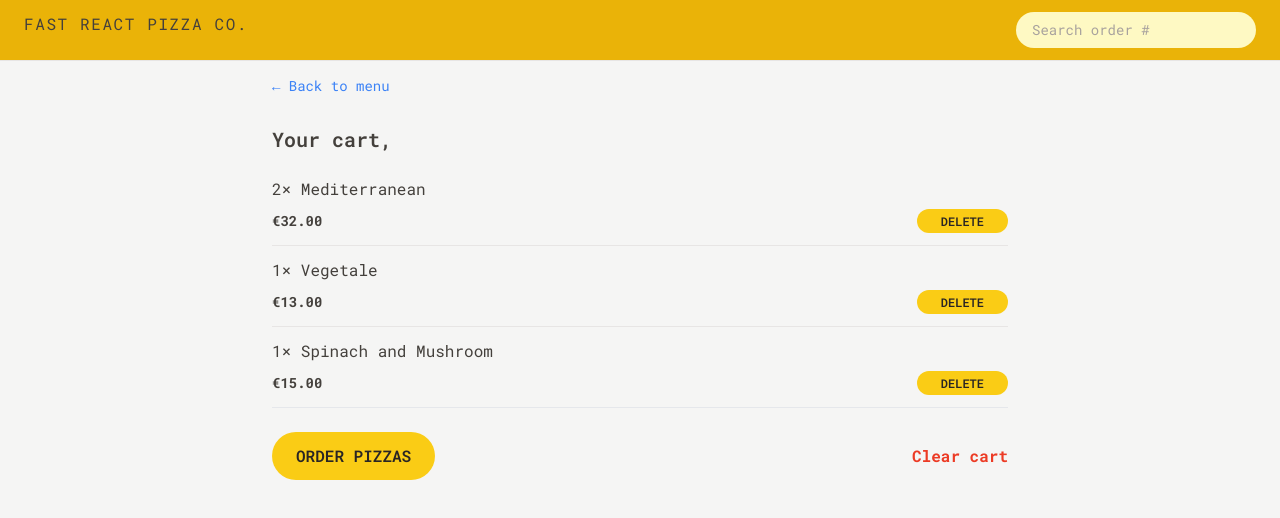
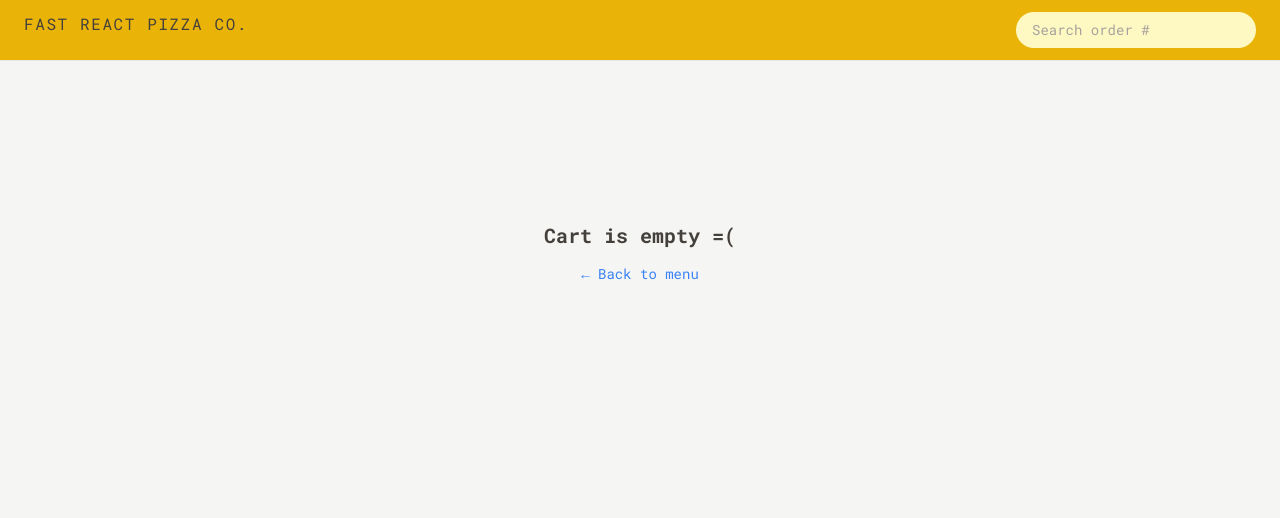
Before and after one commit to ViktorFedorov/fast-react-pizza, a React (Vite) app: page /cart in a window 1280 px wide. Shown: the top 518 px of the page. Built offline with nearby package versions, Linux system fonts and the light colour scheme.

Commit message:
cart add empty

```diff
--- a/src/features/cart/Cart.jsx
+++ b/src/features/cart/Cart.jsx
@@ -1,35 +1,20 @@
 import { Link } from 'react-router-dom'
 import LinkButton from '../../ui/LinkButton.jsx'
 import CartItem from './CartItem.jsx'
-import { useSelector } from 'react-redux'
-
-const fakeCart = [
-  {
-    pizzaId: 12,
-    name: 'Mediterranean',
-    quantity: 2,
-    unitPrice: 16,
-    totalPrice: 32
-  },
-  {
-    pizzaId: 6,
-    name: 'Vegetale',
-    quantity: 1,
-    unitPrice: 13,
-    totalPrice: 13
-  },
-  {
-    pizzaId: 11,
-    name: 'Spinach and Mushroom',
-    quantity: 1,
-    unitPrice: 15,
-    totalPrice: 15
-  }
-]
+import { useDispatch, useSelector } from 'react-redux'
+import { clearCart } from './cartSlice.js'
+import EmptyCart from './EmptyCart.jsx'
 
 function Cart() {
-  const cart = fakeCart
+  const cart = useSelector((state) => state.cart.cart)
   const username = useSelector((state) => state.user.username)
+  const dispatch = useDispatch()
+
+  const isEmpty = cart.length === 0
+
+  const handleClearCart = () => dispatch(clearCart())
+
+  if (isEmpty) return <EmptyCart />
 
   return (
     <div className='px-4 py-3'>
@@ -50,7 +35,10 @@ function Cart() {
         >
           Order pizzas
         </Link>
-        <button type='primary'>Clear cart</button>
+
+        <button onClick={handleClearCart} type='primary'>
+          Clear cart
+        </button>
       </div>
     </div>
   )
--- a/src/features/cart/EmptyCart.jsx
+++ b/src/features/cart/EmptyCart.jsx
@@ -1,13 +1,12 @@
-import { Link } from 'react-router-dom';
+import LinkButton from '../../ui/LinkButton.jsx'
 
 function EmptyCart() {
   return (
-    <div>
-      <Link to="/menu">&larr; Back to menu</Link>
-
-      <p>Your cart is still empty. Start adding some pizzas :)</p>
+    <div className='w-60 m-auto mt-40 items-center text-center'>
+      <p className='font-bold mb-3 text-xl'>Cart is empty =(</p>
+      <LinkButton to='/menu'>&larr; Back to menu</LinkButton>
     </div>
-  );
+  )
 }
 
-export default EmptyCart;
+export default EmptyCart
--- a/src/ui/Button.jsx
+++ b/src/ui/Button.jsx
@@ -4,7 +4,7 @@ const Button = (props) => {
   const { children, disabled, type } = props
   const styles = {
     base: 'bg-yellow-400 uppercase font-semibold text-stone-800 rounded-full hover:bg-yellow-300 transition-colors duration-300 focus:outline-none focus:ring disabled:cursor-not-allowed ',
-    primary: '  ',
+    primary: 'px-4 py-2',
     small: 'px-6 py-1 text-xs'
   }
 
```
